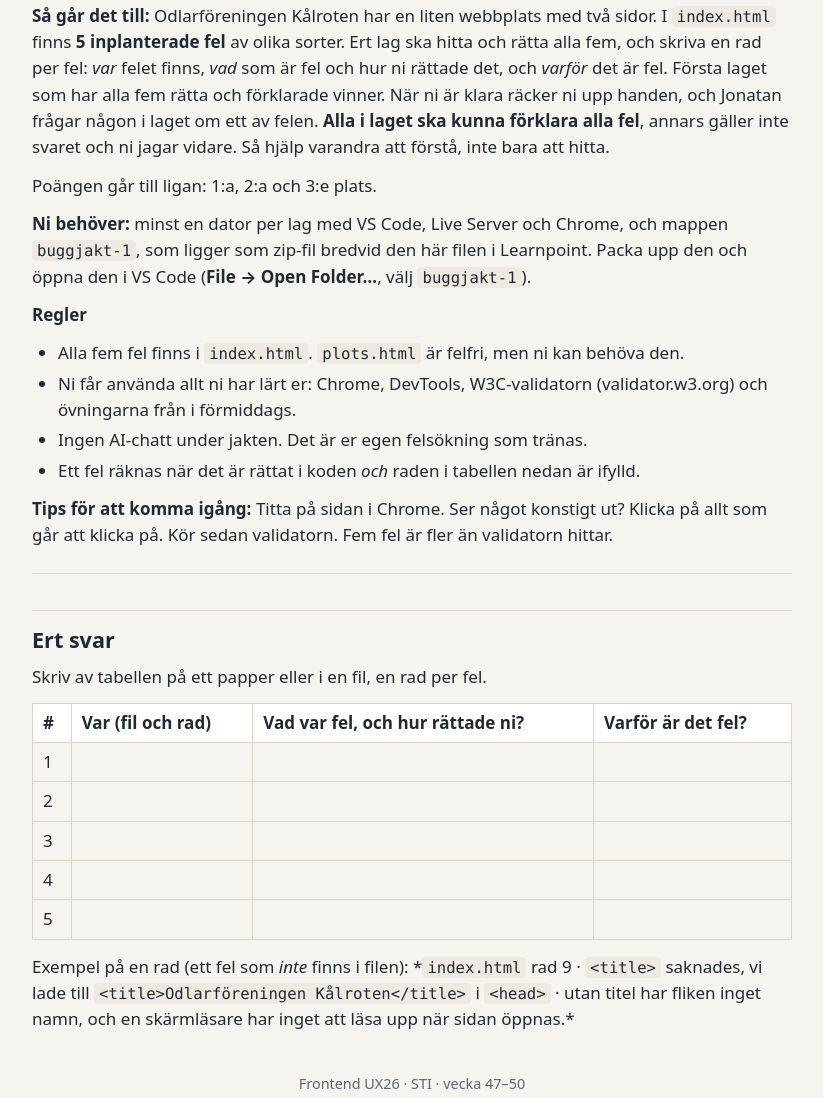
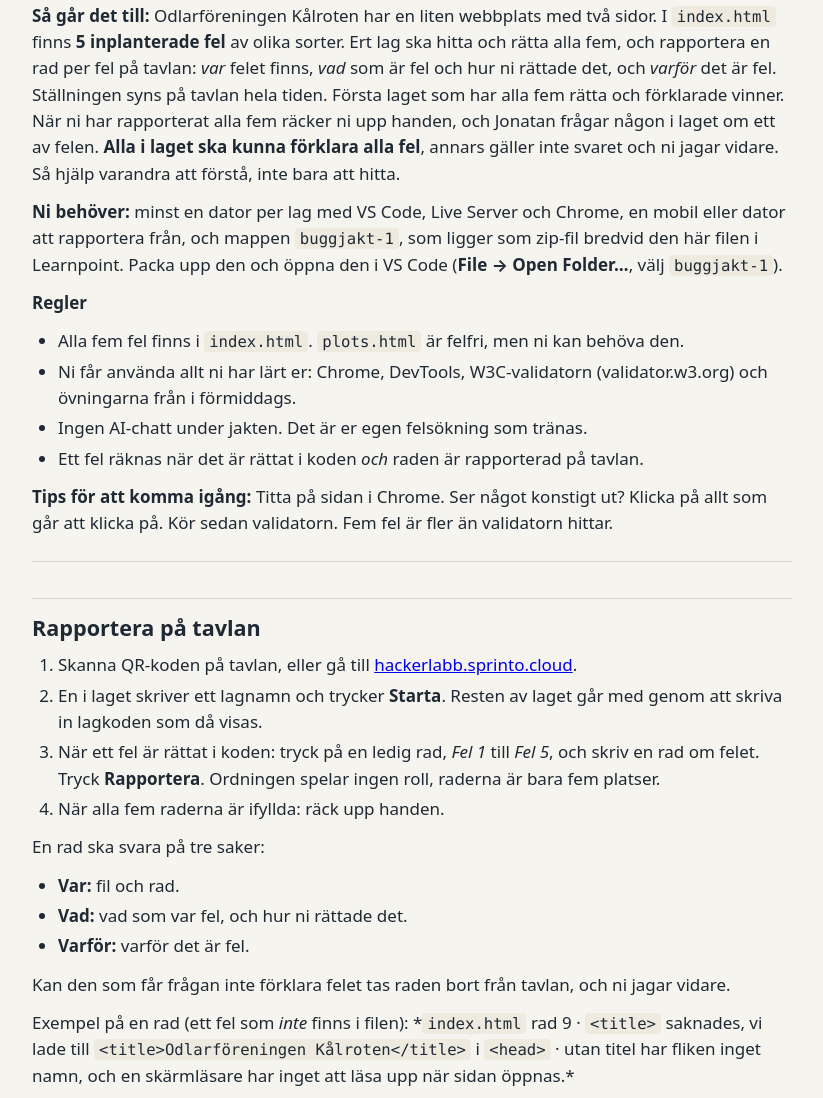
Before and after one commit to jonatanhallenberg/ux26-kurssajt, a plain HTML site: page buggjakt-1-odlarforeningen-kalroten.html in a window 1280 px wide. Shown: the part 177-1275 px from the top of the page, without its empty margins (228-1051 px from the left). Drawn offline with Linux system fonts and the light colour scheme.

Commit message:
Buggjakt 1: rapportera på tavlan i stället för på papper

```diff
--- a/buggjakt-1-odlarforeningen-kalroten.html
+++ b/buggjakt-1-odlarforeningen-kalroten.html
@@ -35,16 +35,17 @@ footer{margin-top:40px;color:var(--dov);font-size:.9rem;text-align:center}
       <nav class="topp"><a href="index.html">← Alla övningar</a></nav>
 <h1>Buggjakt 1 · Odlarföreningen Kålroten</h1>
 <p class="meta">Torsdag 19/11 · Eftermiddag · Vecka 47 · Kursmål KOM5, F5 · 25 min jakt + 10 min gemensam lösning · i lag</p>
-<p><strong>Så går det till:</strong> Odlarföreningen Kålroten har en liten webbplats med två sidor. I <code>index.html</code> finns <strong>5 inplanterade fel</strong> av olika sorter. Ert lag ska hitta och rätta alla fem, och skriva en rad per fel: <em>var</em> felet finns, <em>vad</em> som är fel och hur ni rättade det, och <em>varför</em> det är fel. Första laget som har alla fem rätta och förklarade vinner. När ni är klara räcker ni upp handen, och Jonatan frågar någon i laget om ett av felen. <strong>Alla i laget ska kunna förklara alla fel</strong>, annars gäller inte svaret och ni jagar vidare. Så hjälp varandra att förstå, inte bara att hitta.</p>
-<p>Poängen går till ligan: 1:a, 2:a och 3:e plats.</p>
-<p><strong>Ni behöver:</strong> minst en dator per lag med VS Code, Live Server och Chrome, och mappen <code>buggjakt-1</code>, som ligger som zip-fil bredvid den här filen i Learnpoint. Packa upp den och öppna den i VS Code (<strong>File → Open Folder…</strong>, välj <code>buggjakt-1</code>).</p>
+<p><strong>Så går det till:</strong> Odlarföreningen Kålroten har en liten webbplats med två sidor. I <code>index.html</code> finns <strong>5 inplanterade fel</strong> av olika sorter. Ert lag ska hitta och rätta alla fem, och rapportera en rad per fel på tavlan: <em>var</em> felet finns, <em>vad</em> som är fel och hur ni rättade det, och <em>varför</em> det är fel. Ställningen syns på tavlan hela tiden. Första laget som har alla fem rätta och förklarade vinner. När ni har rapporterat alla fem räcker ni upp handen, och Jonatan frågar någon i laget om ett av felen. <strong>Alla i laget ska kunna förklara alla fel</strong>, annars gäller inte svaret och ni jagar vidare. Så hjälp varandra att förstå, inte bara att hitta.</p>
+<p><strong>Ni behöver:</strong> minst en dator per lag med VS Code, Live Server och Chrome, en mobil eller dator att rapportera från, och mappen <code>buggjakt-1</code>, som ligger som zip-fil bredvid den här filen i Learnpoint. Packa upp den och öppna den i VS Code (<strong>File → Open Folder…</strong>, välj <code>buggjakt-1</code>).</p>
 <p><strong>Regler</strong></p>
-<ul><li>Alla fem fel finns i <code>index.html</code>. <code>plots.html</code> är felfri, men ni kan behöva den.</li><li>Ni får använda allt ni har lärt er: Chrome, DevTools, W3C-validatorn (validator.w3.org) och övningarna från i förmiddags.</li><li>Ingen AI-chatt under jakten. Det är er egen felsökning som tränas.</li><li>Ett fel räknas när det är rättat i koden <em>och</em> raden i tabellen nedan är ifylld.</li></ul>
+<ul><li>Alla fem fel finns i <code>index.html</code>. <code>plots.html</code> är felfri, men ni kan behöva den.</li><li>Ni får använda allt ni har lärt er: Chrome, DevTools, W3C-validatorn (validator.w3.org) och övningarna från i förmiddags.</li><li>Ingen AI-chatt under jakten. Det är er egen felsökning som tränas.</li><li>Ett fel räknas när det är rättat i koden <em>och</em> raden är rapporterad på tavlan.</li></ul>
 <p><strong>Tips för att komma igång:</strong> Titta på sidan i Chrome. Ser något konstigt ut? Klicka på allt som går att klicka på. Kör sedan validatorn. Fem fel är fler än validatorn hittar.</p>
 <hr />
-<h2>Ert svar</h2>
-<p>Skriv av tabellen på ett papper eller i en fil, en rad per fel.</p>
-<table><thead><tr><th>#</th><th>Var (fil och rad)</th><th>Vad var fel, och hur rättade ni?</th><th>Varför är det fel?</th></tr></thead><tbody><tr><td>1</td><td></td><td></td><td></td></tr><tr><td>2</td><td></td><td></td><td></td></tr><tr><td>3</td><td></td><td></td><td></td></tr><tr><td>4</td><td></td><td></td><td></td></tr><tr><td>5</td><td></td><td></td><td></td></tr></tbody></table>
+<h2>Rapportera på tavlan</h2>
+<ol><li>Skanna QR-koden på tavlan, eller gå till <a href="https://hackerlabb.sprinto.cloud">hackerlabb.sprinto.cloud</a>.</li><li>En i laget skriver ett lagnamn och trycker <strong>Starta</strong>. Resten av laget går med genom att skriva in lagkoden som då visas.</li><li>När ett fel är rättat i koden: tryck på en ledig rad, <em>Fel 1</em> till <em>Fel 5</em>, och skriv en rad om felet. Tryck <strong>Rapportera</strong>. Ordningen spelar ingen roll, raderna är bara fem platser.</li><li>När alla fem raderna är ifyllda: räck upp handen.</li></ol>
+<p>En rad ska svara på tre saker:</p>
+<ul><li><strong>Var:</strong> fil och rad.</li><li><strong>Vad:</strong> vad som var fel, och hur ni rättade det.</li><li><strong>Varför:</strong> varför det är fel.</li></ul>
+<p>Kan den som får frågan inte förklara felet tas raden bort från tavlan, och ni jagar vidare.</p>
 <p>Exempel på en rad (ett fel som <em>inte</em> finns i filen): *<code>index.html</code> rad 9 · <code>&lt;title&gt;</code> saknades, vi lade till <code>&lt;title&gt;Odlarföreningen Kålroten&lt;/title&gt;</code> i <code>&lt;head&gt;</code> · utan titel har fliken inget namn, och en skärmläsare har inget att läsa upp när sidan öppnas.*</p>
       <footer>Frontend UX26 · STI · vecka 47–50</footer>
     </main>
```
